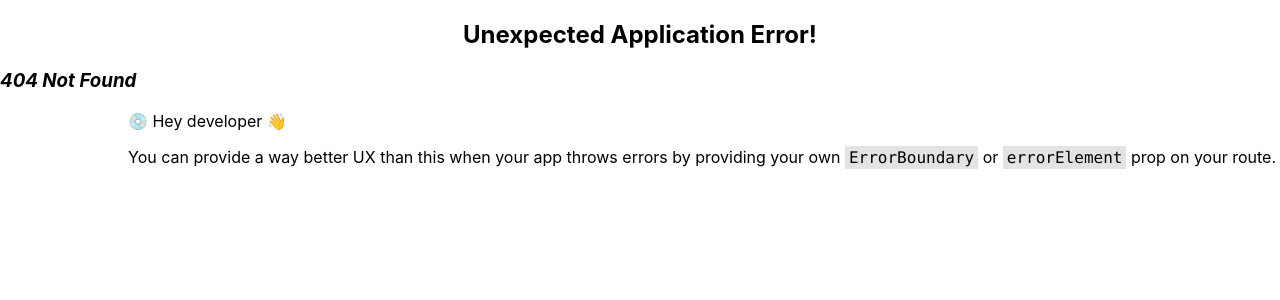
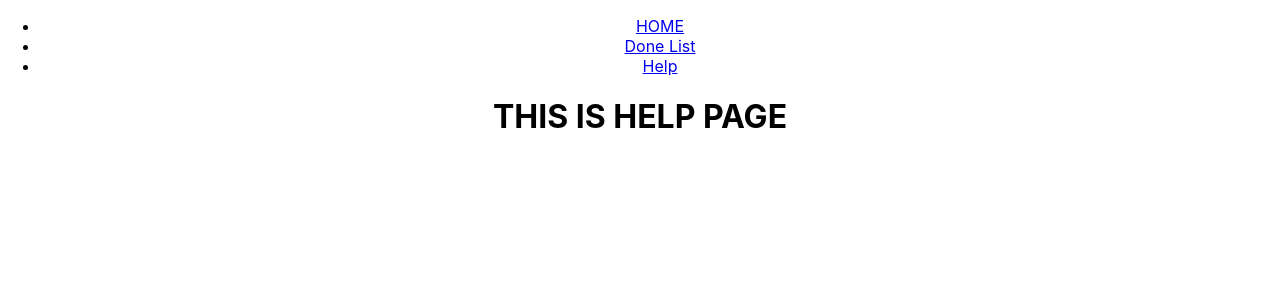
Before and after one commit to jamillajessriel17/todo-list-app, a React (Create React App) app: page /help in a window 1280 px wide. Before the commit this address had no page. Shown: the top 300 px of the page. Built offline with nearby package versions, Linux system fonts and the light colour scheme.

Commit message:
use NavLink to navigate each component

```diff
--- a/src/App.css
+++ b/src/App.css
@@ -1,3 +1,3 @@
-h2 {
+.App {
   text-align: center;
 }
--- a/src/App.js
+++ b/src/App.js
@@ -1,5 +1,5 @@
+import { NavLink, Outlet } from "react-router-dom";
 import "./App.css";
-import TodoList from "./components/TodoList";
 
 function App() {
   return (
@@ -8,18 +8,18 @@ function App() {
         <nav>
           <ul>
             <li>
-              <a href={"/"}>HOME</a>
+              <NavLink to={"/"}>HOME</NavLink>
             </li>
             <li>
-              <a href={"/done"}>Done List</a>
+              <NavLink to={"/done"}>Done List</NavLink>
             </li>
             <li>
-              <a href={"/help"}>Help</a>
+              <NavLink to={"/help"}>Help</NavLink>
             </li>
           </ul>
         </nav>
       </div>
-      <TodoList />
+      <Outlet></Outlet>
     </div>
   );
 }
--- a/src/index.js
+++ b/src/index.js
@@ -6,11 +6,23 @@ import reportWebVitals from "./reportWebVitals";
 import { Provider } from "react-redux";
 import { store } from "./store/store";
 import { createBrowserRouter, RouterProvider } from "react-router-dom";
+import HelpPage from "./pages/HelpPage";
+import TodoList from "./components/TodoList";
 const root = ReactDOM.createRoot(document.getElementById("root"));
 const router = createBrowserRouter([
   {
     path: "/",
     element: <App />,
+    children: [
+      {
+        index: true,
+        element: <TodoList />,
+      },
+      {
+        path: "/help",
+        element: <HelpPage />,
+      },
+    ],
   },
 ]);
 root.render(
--- /dev/null
+++ b/src/pages/HelpPage.js
@@ -0,0 +1,10 @@
+const HelpPage = () => {
+  return (
+    <>
+      <div>
+        <h1>THIS IS HELP PAGE</h1>
+      </div>
+    </>
+  );
+};
+export default HelpPage;
```
